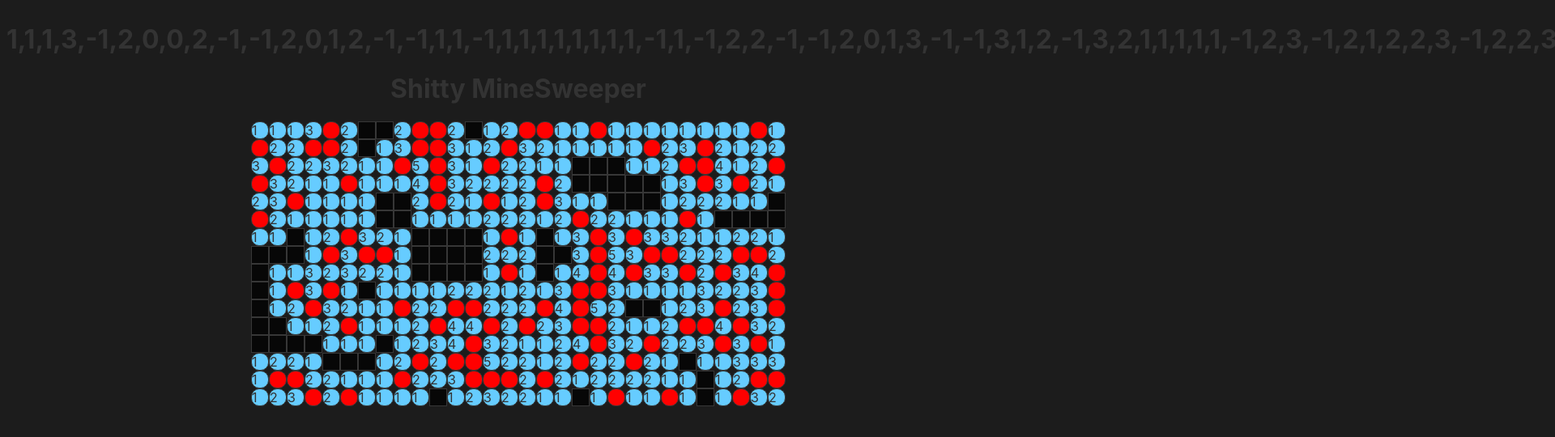
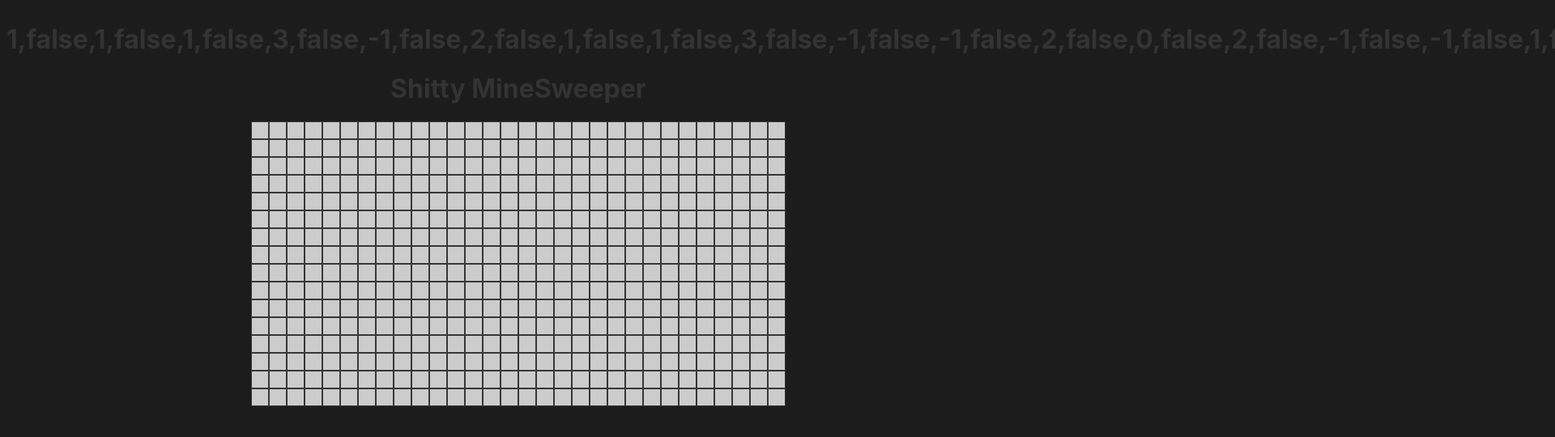
Before and after one commit to Adam-Alani/minesweeper-svelte, a Svelte app: page / in a window 1280 px wide. Shown: the top 540 px of the page at 81% size, 1920 px wide, since content can reach past the window. Built offline with nearby package versions, Linux system fonts and the light colour scheme.

Commit message:
PC commit

```diff
--- a/src/App.svelte
+++ b/src/App.svelte
@@ -4,9 +4,10 @@
 	`
 1. Array of N*M Size -> Three Presets -> Small, Medium, Large
 2. 3 Difficulties -> Easy , Medium , Hard -> N0 of Mines increases
-3. 3  states = { empty = 0 ; bomb = 'B' ; number = 1-8 ; flag = 'F' }
-4. On right-click empty, -> remove all connected empties.
-4.5 On right-click bomb, -> lose
+3. 4  states = { empty = 0 ; bomb = -1 ; number = 1-8 ; flag = 'F'  }
+3.5 Array structure => [ [ el , cellVisibility ] ]
+4. On left-click empty, -> remove all connected empties.
+4.5 On left-click bomb, -> lose
 (5. -> Different colors for diff numbers) `
 
 
@@ -17,48 +18,65 @@
 		for (let i = 0 ; i < n ; ++i) {
 			board[i] = [];
 			for (let j = 0 ; j < m ; ++j) {
-				board[i][j] = 0;
+				board[i][j] = [0, false];
 			}
 		}
 		let bCount = 0;
 		while (bCount < b) {
-			let x =Math.floor(Math.random() * (board.length));
-			let y = Math.floor(Math.random() * (board[0].length));
-			if(board[x][y] === 0){
-				board[x][y] = -1;
+			let x =Math.floor(Math.random() * ((board.length)-1));
+			let y = Math.floor(Math.random() * ((board[0].length)-1));
+			if(board[x][y][0] === 0){
+				board[x][y][0] = -1;
 				bCount++;
 			}
 		}
 		return board;
 	}
-	board = generateBoard(board , [30,16],99);
+	board = generateBoard(board , [30,16], 99);
 	let cellsClicked = [];
-	function countNeighbours(board , i , j) {
-		let c = 0;
 
-		const prevRow = board[i - 1];
-		const currentRow = board[i]
-		const nextRow = board[i + 1];
-
-		[prevRow, currentRow, nextRow].forEach(row => {
-			if (row) {
-				if (row[j - 1] === -1) c++;
-				if (row[j] === -1) c++;
-				if (row[j + 1] === -1) c++;
+	function countNeighbours(board) {
+		const dx = [1, 1, 1, 0, 0, -1, -1, -1];
+		const dy = [1, 0, -1, 1, -1, 1, 0, -1];
+		for (let row = 0; row < board.length; row++) {
+			for (let col = 0; col < board[row].length; col++) {
+				if (board[row][col][0] === -1) {
+					for (let i = 0 ; i < 8 ; i++) {
+						let nr = row + dy[i], nc = col + dx[i];
+						if (nr >= 0 && nr < board.length && nc >= 0 && nc < board[row].length ) {
+							if (board[nr][nc][0] !== -1) {
+								board[nr][nc][0] += 1;
+						}
+						}
+					}
+				}
 			}
-		})
-		return c;
+		}
+		return board
 	}
-	function update(board) {
-		return board.map((a, i) => {
-			return a.map((b, j) => {
-				return b === -1 ? b : countNeighbours(board, i, j)
-			})
-		})
-	}
-	board = update(board);
+	board = countNeighbours(board);
 	console.log(board)
 
+	function showCell(i , j) {
+		board[i][j][1] = true;
+		if (board[i][j][0] === 0) {
+			for (let k = -1; k <= 1 ; k++) {
+				for (let y = -1; y <= 1 ; y++) {
+					try {
+						if (board[i+k][j+y][0] !== -1 && board[i+k][j+y][1] === false) {
+							showCell(i+k , j+y)
+						}
+					}
+					catch(msg){}
+				}
+			}
+		}
+	}
+
+
+	function hideCell(i , j) {
+		board[i][j][1] = false;
+	}
 </script>
 
 <main>
@@ -73,12 +91,16 @@
 			{#each board as row, i}
 				<div class="row">
 					{#each row as cell, j}
-						{#if cell === 0}
-							<div class="cell empty "></div>
-						{:else if cell > 0}
-							<div class="cell num">{board[i][j]}</div>
+						{#if board[i][j][1] === true}
+							{#if board[i][j][0] === 0}
+								<div on:contextmenu|preventDefault="{() => {hideCell(i,j)}}" class="cell empty "></div>
+							{:else if board[i][j][0] > 0}
+								<div on:contextmenu|preventDefault="{() => {hideCell(i,j)}}" class="cell num">{board[i][j][0]}</div>
+							{:else}
+								<div on:contextmenu|preventDefault="{() => {hideCell(i,j)}}" class="cell bomb"></div>
+							{/if}
 						{:else}
-							<div class="cell bomb"></div>
+							<div on:click={()=> {showCell(i,j)}}   class="cell hidden "></div>
 						{/if}
 					{/each}
 				</div>
@@ -149,4 +171,8 @@
 		border-radius: 10px;
 	}
 
+	.hidden {
+		background-color: #cccccc;
+	}
+
 </style>
```
